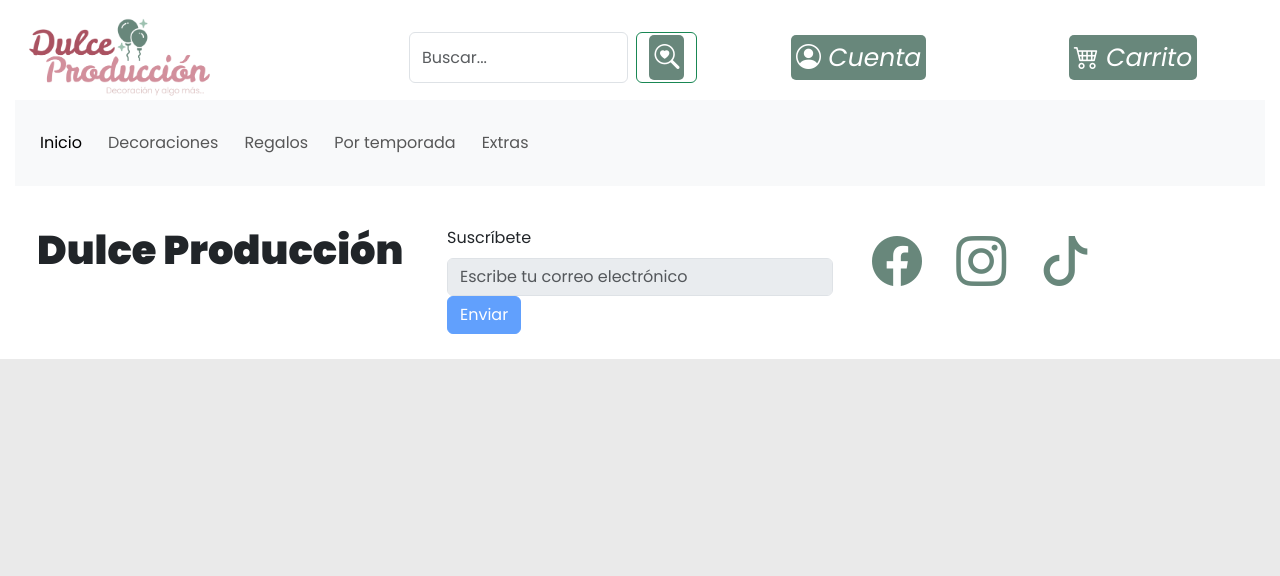
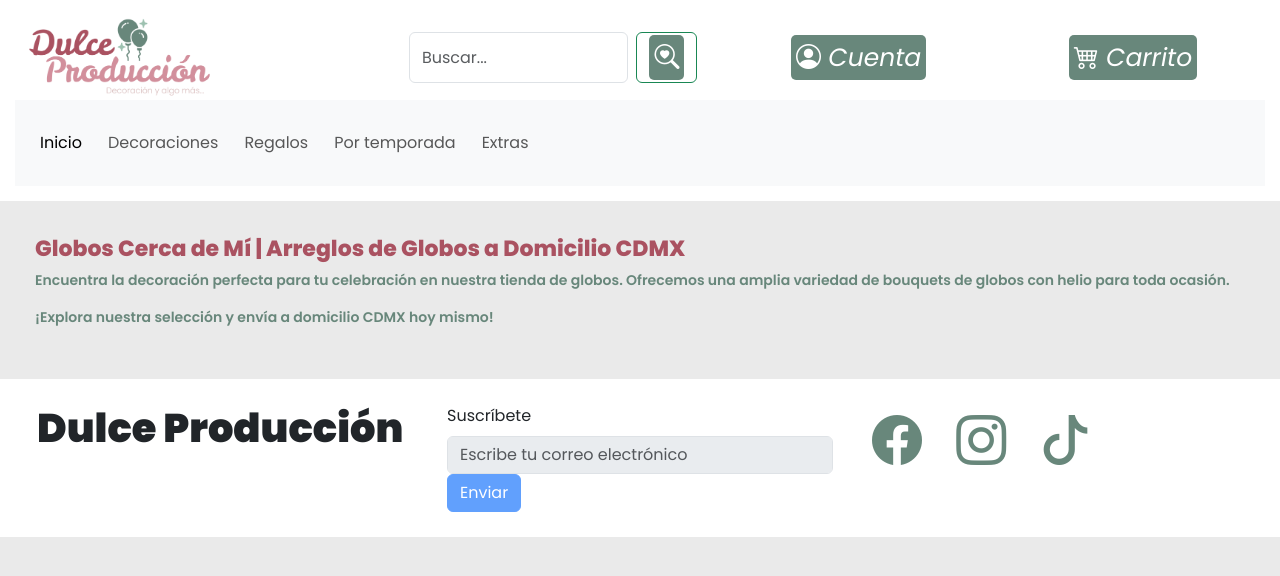
Before and after one commit to ClaudiaCoss/dulceproduccioncdmx, a website: page pages/temporada.html in a window 1280 px wide. Drawn offline with nearby package versions, Linux system fonts and the light colour scheme; files whose address does not match are found by name.

Commit message:
integrando contenido

```diff
--- a/pages/temporada.html
+++ b/pages/temporada.html
@@ -11,11 +11,14 @@
     <link rel="stylesheet" href="https://cdn.jsdelivr.net/npm/bootstrap-icons@1.11.3/font/bootstrap-icons.min.css">
     <!-- <link rel="stylesheet" href="./css/style.css"> -->
     <link rel="stylesheet" href="../css/estilos.css">
-    <meta name="keywords" content="regalos, globos, decoraciones, fiesta, adornos, cumpleaños, eventos, personalizados, bouquet, decoración, temporada, comprar, mujer, hombre, niños, dulces">
-    <meta name="description" content="Con Dulce Producción y su creatividad, los globos se convierten en una decoración única y llena de color. ¡Haz que tu evento sea tan divertido y encantador!">
+    <meta name="keywords"
+        content="regalos, globos, decoraciones, fiesta, adornos, cumpleaños, eventos, personalizados, bouquet, decoración, temporada, comprar, mujer, hombre, niños, dulces">
+    <meta name="description"
+        content="Con Dulce Producción y su creatividad, los globos se convierten en una decoración única y llena de color. ¡Haz que tu evento sea tan divertido y encantador!">
     <meta property="og:type" content="E-commerce">
     <meta property="og:title" content="Dulce Producción">
-    <meta property="og:descrption" content="Con Dulce Producción y su creatividad, los globos se convierten en una decoración única y llena de color. ¡Haz que tu evento sea tan divertido y encantador!">
+    <meta property="og:descrption"
+        content="Con Dulce Producción y su creatividad, los globos se convierten en una decoración única y llena de color. ¡Haz que tu evento sea tan divertido y encantador!">
     <meta property="og:url" content="https://...">
     <meta property="og:image" content="">
 
@@ -39,7 +42,7 @@
                         <label for=""></label>
                         <input class="form-control me-2" type="text" placeholder="Buscar..." aria-label="Search">
                         <button class=" btn btn-outline-success" type="submit"><i
-                            class="bi bi-search-heart"></i></button>
+                                class="bi bi-search-heart"></i></button>
 
                     </form>
                 </div>
@@ -83,6 +86,13 @@
 
     <main><!---Contenido Principal-->
 
+
+        <section class="hero">
+            <h2>Globos Cerca de Mí | Arreglos de Globos a Domicilio CDMX</h2>
+            <p>Encuentra la decoración perfecta para tu celebración en nuestra tienda de globos. Ofrecemos una amplia variedad de bouquets de globos con helio para toda ocasión. </p>
+            <p>¡Explora nuestra selección y envía a domicilio CDMX hoy mismo!</p>
+        </section>
+
     </main>
     <footer>
         <div class="container-fluid">
--- a/scss/estilos.scss
+++ b/scss/estilos.scss
@@ -30,7 +30,7 @@ body {
 
     h2 {
         color: #aa5261;
-        font-size: 25px;
+        font-size: 35px;
         font-weight: 800;
         font-style: normal;
 
@@ -39,9 +39,10 @@ body {
     p {
 
         color: #68877b;
-        font-size: 16px;
+        font-size: 20px;
         font-weight: 600;
         font-style: normal;
+
 
     }
 
```
Also changed, not shown: pages/decoraciones.html (+7 -0 lines), pages/extras.html (+1 -1 lines), pages/regalos.html (+5 -3 lines).
